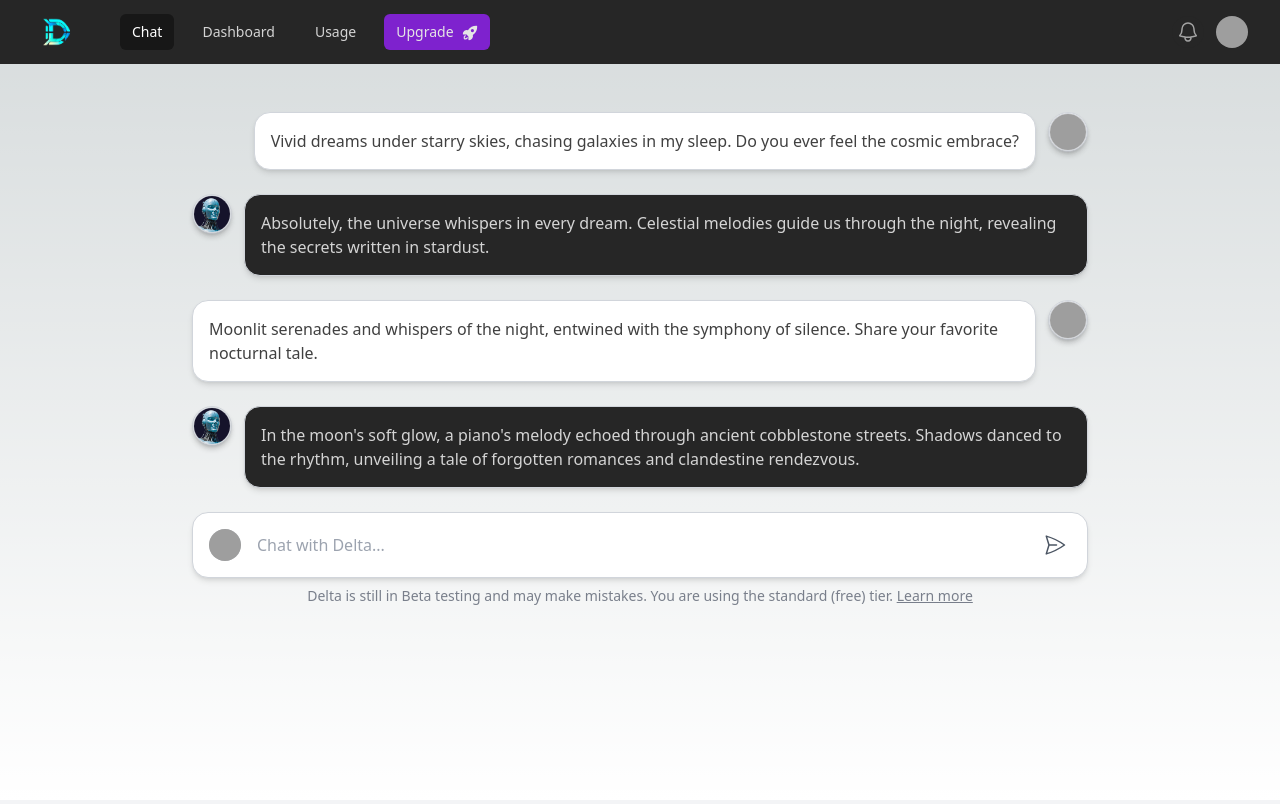
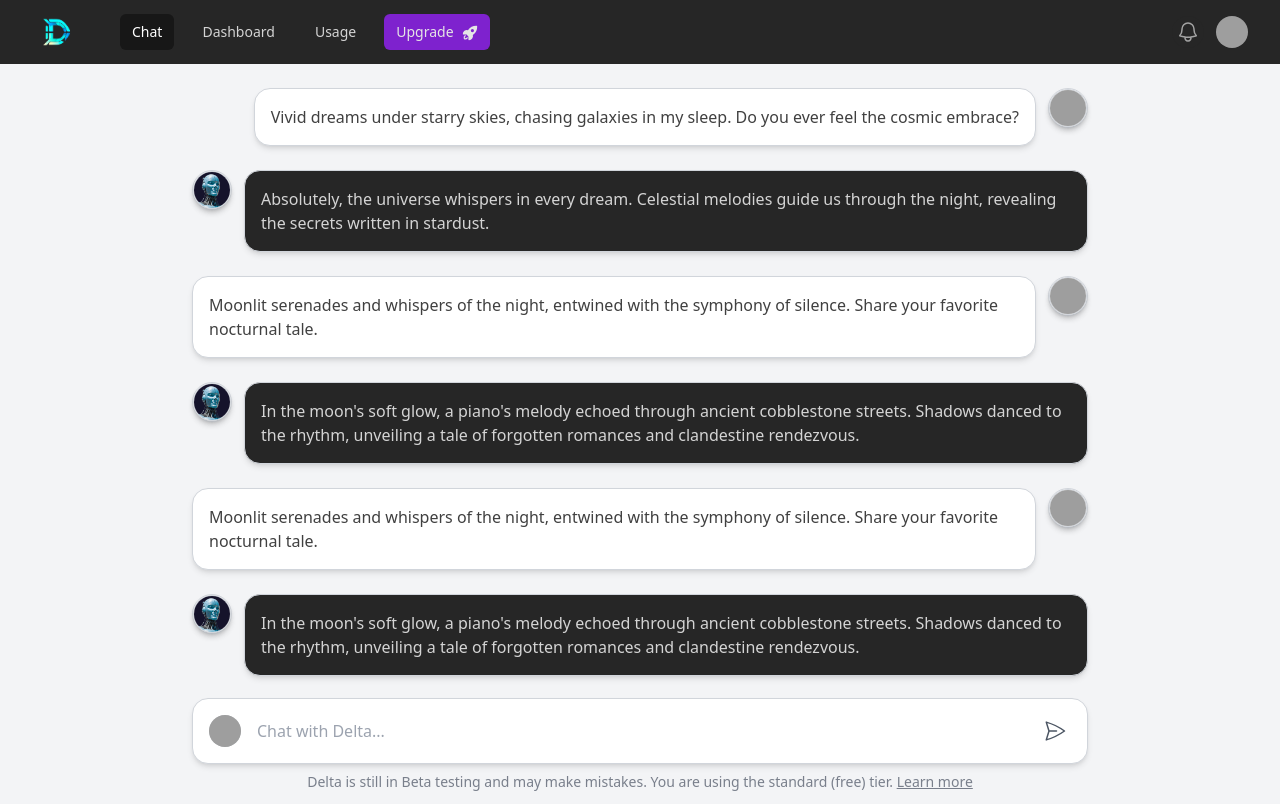
Before and after one commit to JSman225/Deltasoft-AI-Application, a Next.js app: page / in a window 1280 px wide. Built offline with nearby package versions, Linux system fonts and the light colour scheme; grey boxes are pictures that could not be loaded.

Commit message:
more work

```diff
--- a/app/layout.js
+++ b/app/layout.js
@@ -8,7 +8,7 @@ export const metadata = {
 export default function RootLayout({ children }) {
   return (
     <html class="h-full bg-gray-100">
-      <body class="h-full">{children}</body>
+      <body class="h-full bg-gray-100">{children}</body>
     </html>
   );
 }
--- a/app/page.js
+++ b/app/page.js
@@ -1,3 +1,4 @@
+'use client'
 const user = {
   name: 'Tom Cook',
   email: 'tom@example.com',
@@ -20,13 +21,20 @@ let conversation = [
   {
     "role": "assistant",
     "content": "In the moon's soft glow, a piano's melody echoed through ancient cobblestone streets. Shadows danced to the rhythm, unveiling a tale of forgotten romances and clandestine rendezvous."
+  },
+  {
+    "role": "user",
+    "content": "Moonlit serenades and whispers of the night, entwined with the symphony of silence. Share your favorite nocturnal tale."
+  },
+  {
+    "role": "assistant",
+    "content": "In the moon's soft glow, a piano's melody echoed through ancient cobblestone streets. Shadows danced to the rhythm, unveiling a tale of forgotten romances and clandestine rendezvous."
   }
 ]
 export default function Chat() {
   return (
-    <div className="flex flex-col relative w-full">
-
-      <div className="w-full max-w-4xl py-6 mx-auto flex-col gap-6 flex">
+    <div className="flex flex-col-reverse relative w-full bg-gray-100 overflow-hidden justify-end">
+      <div className="w-full max-w-4xl py-6 mb-20 mx-auto flex-col flex-grow flex-shrink mt-16 justify-end gap-6 flex">
         {conversation.map((item, key) => (
           <div key={key} className={`flex gap-3 ${item.role === "user" ? "flex-row-reverse" : (item.role === "assistant" && "flex-row")}`}>
             <div className="w-10 h-10 flex-none bg-white border border-gray-300 shadow-md rounded-full">
@@ -40,7 +48,7 @@ export default function Chat() {
           </div>
         ))}
       </div>
-
+      <div className="fixed bottom-0 bg-gray-100 py-2 w-full inset-x-0">
         <div className="bg-white border border-gray-300 shadow-md rounded-2xl w-full max-w-4xl p-4 mx-auto flex flex-row gap-4 items-center">
           <img className="w-8 h-8 rounded-full bg-gray-300" src={user.imageUrl} alt={user.name} />
           <input className="overflow-y-scroll outline-none resize-none border-none w-full text-base leading-6" placeholder="Chat with Delta..." rows="1" />
@@ -52,5 +60,6 @@ export default function Chat() {
         </div>
         <div class="text-center pt-2 text-sm text-gray-500/90 font-medium">Delta is still in Beta testing and may make mistakes. You are using the standard (free) tier.&nbsp;<a class="cursor-pointer underline" href="#" target="_blank" rel="noreferrer">Learn more</a></div>
       </div>
+    </div>
   );
 }
--- a/app/template.js
+++ b/app/template.js
@@ -25,8 +25,8 @@ function classNames(...classes) {
 }
 export default function Template({ children }) {
     return (
-        <div className="min-h-full">
-            <Disclosure as="nav" className="bg-neutral-800">
+        <div className="min-h-full bg-gray-100">
+            <Disclosure as="nav" className="bg-neutral-800 fixed z-50 w-full">
                 {({ open }) => (
                     <>
                         <div className="mx-auto max-w-7xl px-4 sm:px-6 lg:px-8">
@@ -193,7 +193,7 @@ export default function Template({ children }) {
                 </div>
             </header>
             <main>
-                <div className="mx-auto max-w-7xl py-6 sm:px-6 lg:px-8">
+                <div className="mx-auto max-w-7xl py-6 pt-0 sm:px-6 lg:px-8">
                     {children}
                 </div>
             </main>
```
Lines whose indentation alone changed are shown as unchanged.
